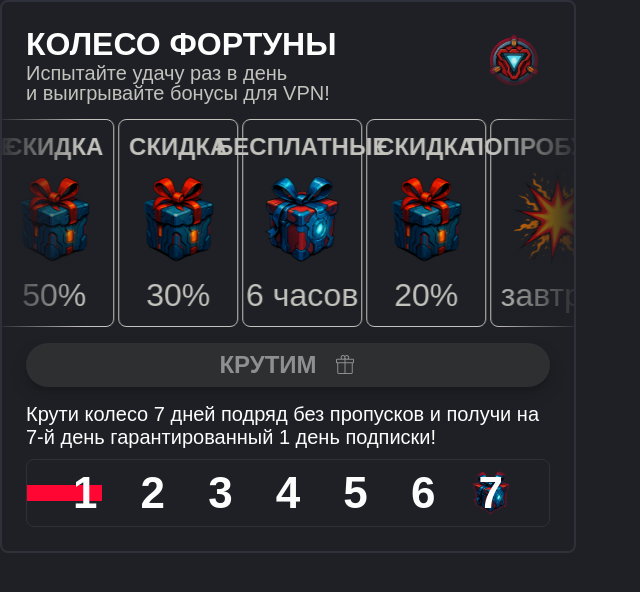
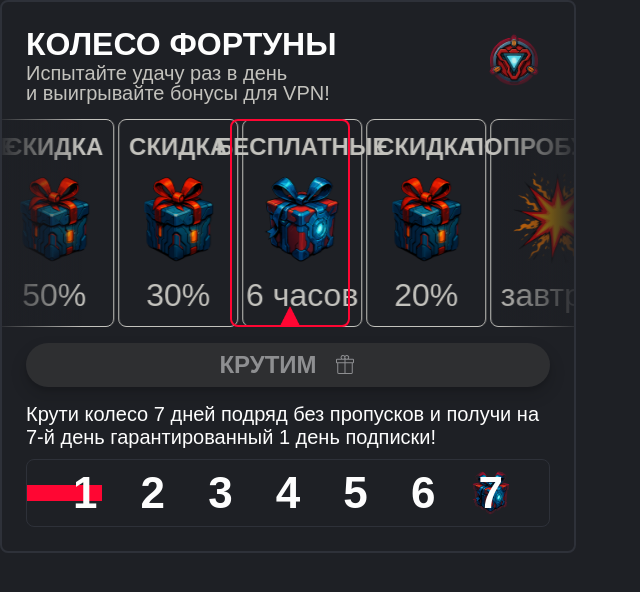
Before and after one commit to lvnvrvn/hiro-quest-roulette, a React (Vite) app: page / in a window 1280 px wide. Both pictures are taken after a click on the button "ИСПЫТАТЬ УДАЧУ". Shown: the top 592 px of the page, without its empty margins (0-640 px from the left). Built offline with nearby package versions, Linux system fonts and the light colour scheme; a web font is replaced by a local one.

Commit message:
feat: add static focus frame to roulette window

```diff
--- a/src/components/Card/Card.css
+++ b/src/components/Card/Card.css
@@ -13,20 +13,8 @@
 }
 
 .card__active {
-  border: 2px solid #ff0633;
-  position: relative;
-}
-
-.card__active::after {
-  content: "";
-  position: absolute;
-  left: 50%;
-  bottom: -1px;
-  transform: translateX(-50%);
-  width: 20px;
-  height: 20px;
-  background: url("../../../public/triangle.png") no-repeat center;
-  background-size: cover;
+  /* border: 2px solid #ff0633; */
+  /* position: relative; */
 }
 
 .card__label {
--- a/src/components/Roulette/Roulette.css
+++ b/src/components/Roulette/Roulette.css
@@ -64,6 +64,36 @@
 .roulette__cards__wrapper::after {
   right: 0;
   background: linear-gradient(to left, rgba(30, 32, 37, 0.9), transparent);
+}
+
+.roulette__cards__focus__frame {
+  width: 120px;
+  height: 100%;
+  position: absolute;
+  top: 50%;
+  left: calc(50% + 2px);
+  transform: translate(-50%, -50%);
+  border: 2px solid #ff0633;
+  border-radius: 8px;
+  pointer-events: none;
+  opacity: 0;
+  transition: all 0.2s linear;
+}
+
+.roulette__cards__focus__frame::after {
+  content: "";
+  position: absolute;
+  left: 50%;
+  bottom: -1px;
+  transform: translateX(-50%);
+  width: 20px;
+  height: 20px;
+  background: url("../../../public/triangle.png") no-repeat center;
+  background-size: cover;
+}
+
+.roulette__cards__focus__frame.active {
+  opacity: 1;
 }
 
 .roulette__cards__container {
--- a/src/components/Roulette/Roulette.tsx
+++ b/src/components/Roulette/Roulette.tsx
@@ -108,6 +108,9 @@ export default function Roulette({ onWin, hasTimerStarted }: IRouletteProps) {
               />
             ))}
           </motion.div>
+          <div
+            className={`roulette__cards__focus__frame ${isSpinning || prizeIndex ? "active" : ""}`}
+          ></div>
         </div>
       ) : (
         <div className="roulette__timer">
```
